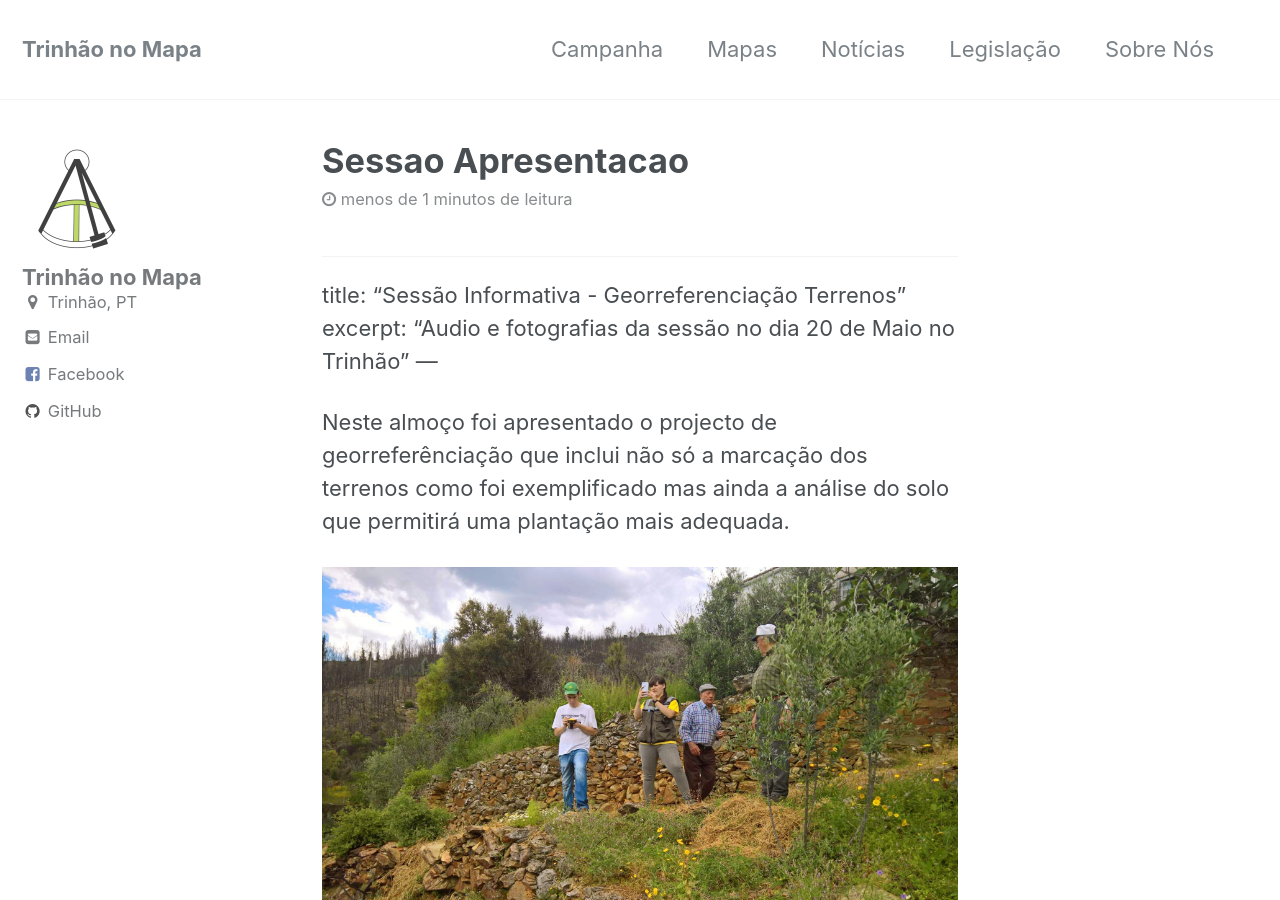
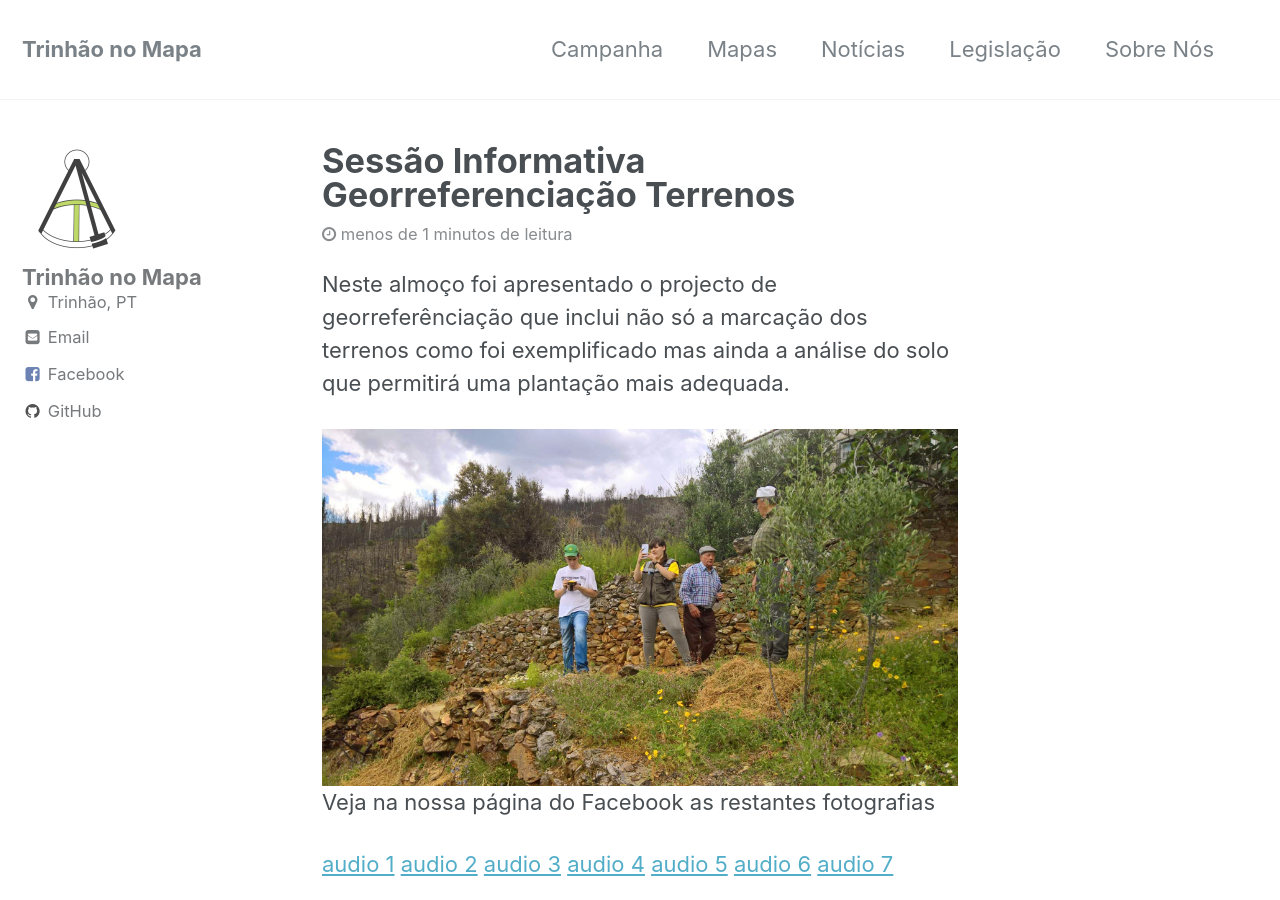
Before and after one commit to trinhaonomapa/trinhaonomapa.github.io, a Jekyll site: the page built from _posts/2018-05-20-sessao-apresentacao.md, in a window 1280 px wide and 900 px high. Built offline with Jekyll 4.4.1, drawn with Linux system fonts in a browser that asks for light colours.

Commit message:
Update 2018-05-20-sessao-apresentacao.md

```diff
--- a/_posts/2018-05-20-sessao-apresentacao.md
+++ b/_posts/2018-05-20-sessao-apresentacao.md
@@ -1,6 +1,5 @@
-
 ---
-title: "Sessão Informativa - Georreferenciação Terrenos"
+title: "Sessão Informativa Georreferenciação Terrenos"
 excerpt: "Audio e fotografias da sessão no dia 20 de Maio no Trinhão"
 ---
 
```
